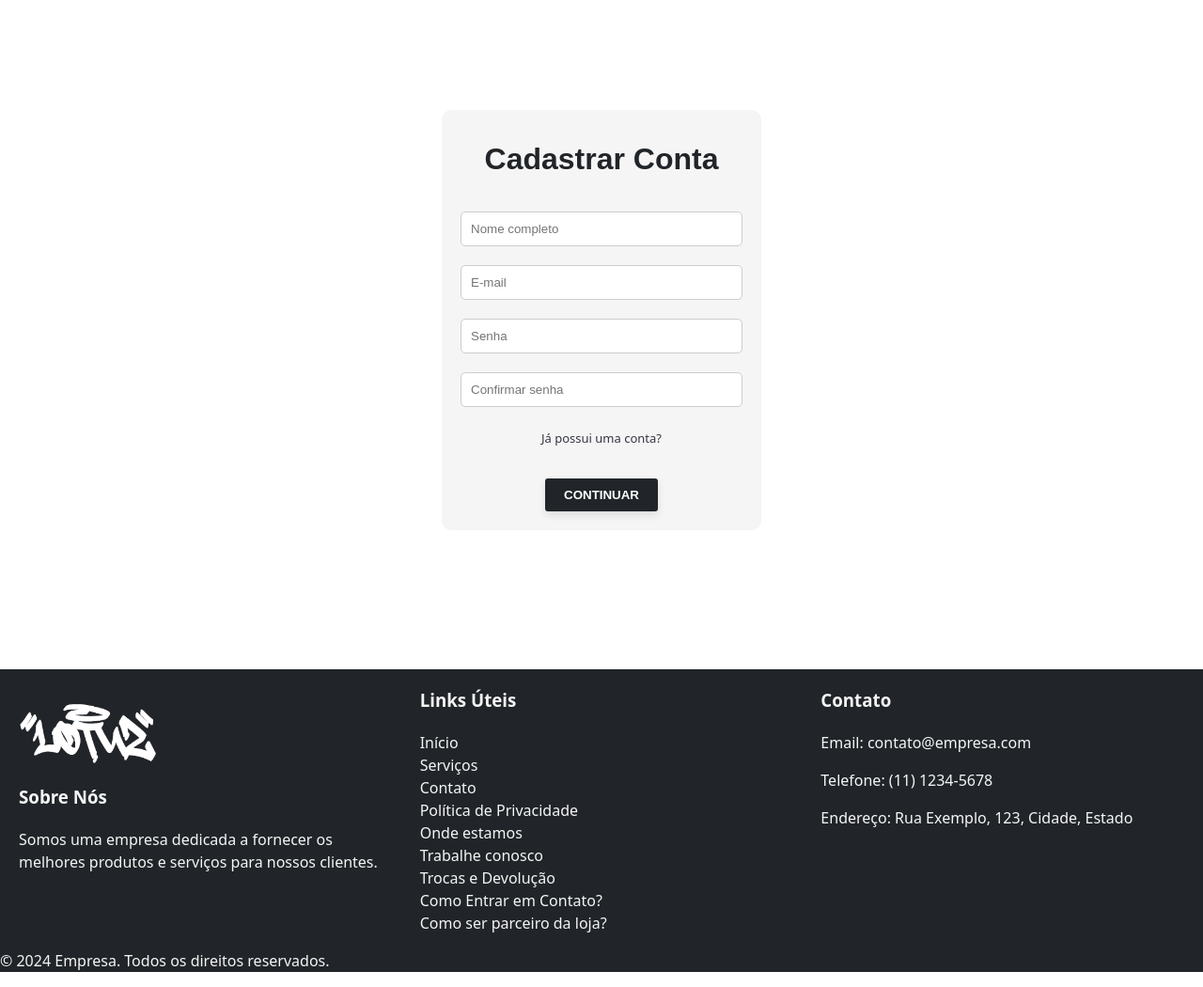
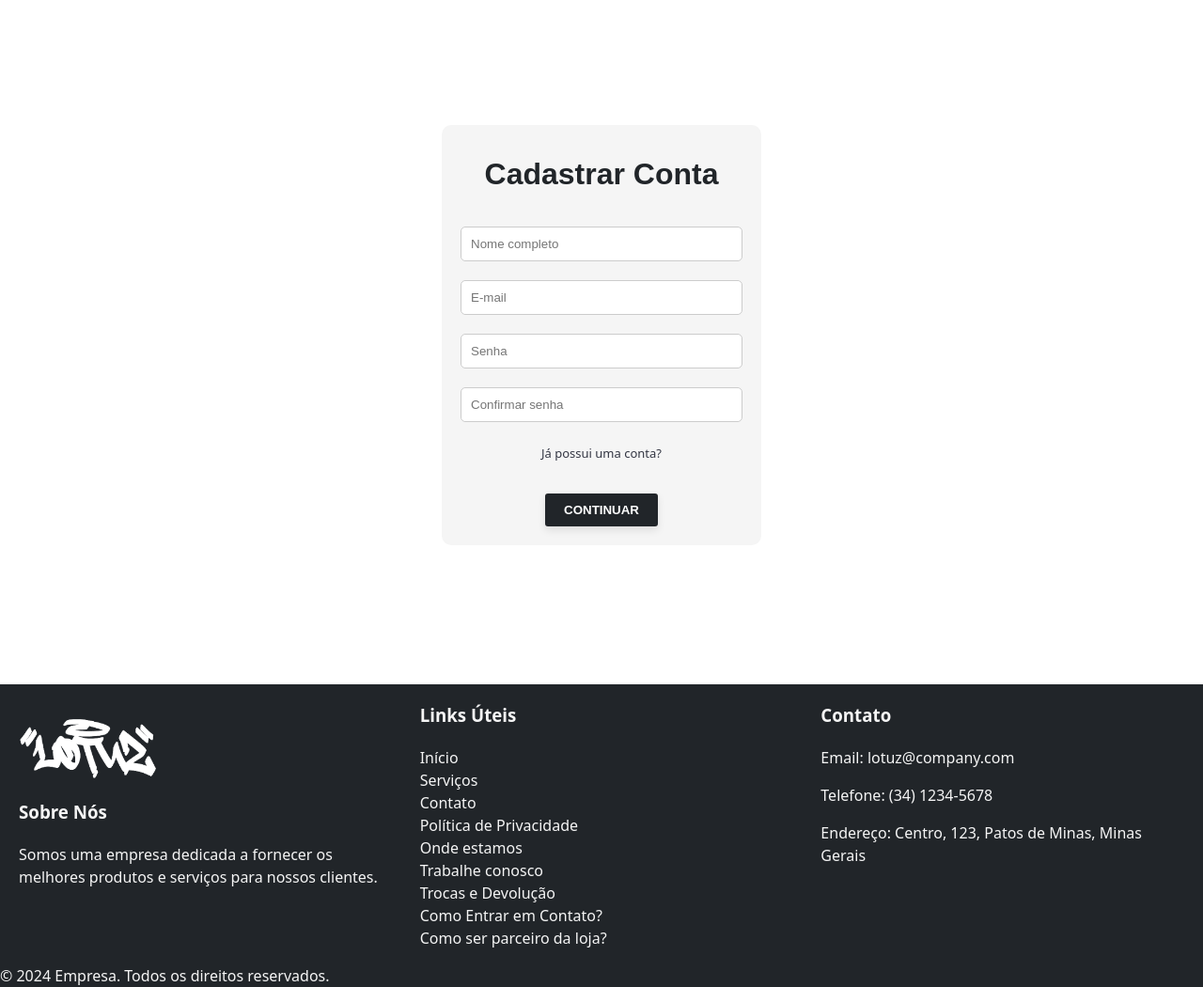
Before and after one commit to osurinhu/Site-Camisas, a Flask app: page /registrar in a window 1280 px wide. Shown: the part 110-1160 px from the top of the page at 94% size. Run offline with Flask 3, Linux system fonts and the light colour scheme; parts of the project's set-up code (start-up, migrations or seed data) failed here and were passed over; some libraries are stand-ins or nearby versions.

Commit message:
opa galera

```diff
--- a/Site_Camisas/blueprints/autenticacao/templates/registrar.html
+++ b/Site_Camisas/blueprints/autenticacao/templates/registrar.html
@@ -2,7 +2,7 @@
 {% block titulo %}: Registrar{% endblock %}
 {% block body %}
 
-<div class="centro">
+<div class="centro" style="margin-top: 1rem;">
         <form action="/registrar" method="post" class="auth-form">
             <h1 class="txt-destaque">Cadastrar Conta</h1>
 
@@ -20,7 +20,7 @@
 
             {% set mensagens = get_flashed_messages() %}
             {% for mensagem in mensagens %}
-                <p> {{ mensagem }} </p>
+                <p class="erro"> {{ mensagem }} </p>
             {% endfor %}
         </form>
 </div>
--- a/Site_Camisas/templates/base.html
+++ b/Site_Camisas/templates/base.html
@@ -116,9 +116,9 @@
             </div>
             <div class="col">
                 <h3>Contato</h3>
-                <p>Email: contato@empresa.com</p>
-                <p>Telefone: (11) 1234-5678</p>
-                <p>Endereço: Rua Exemplo, 123, Cidade, Estado</p>
+                <p>Email: lotuz@company.com</p>
+                <p>Telefone: (34) 1234-5678</p>
+                <p>Endereço: Centro, 123, Patos de Minas, Minas Gerais</p>
             </div>
         </div>
         <div class="footer-bottom">
```
